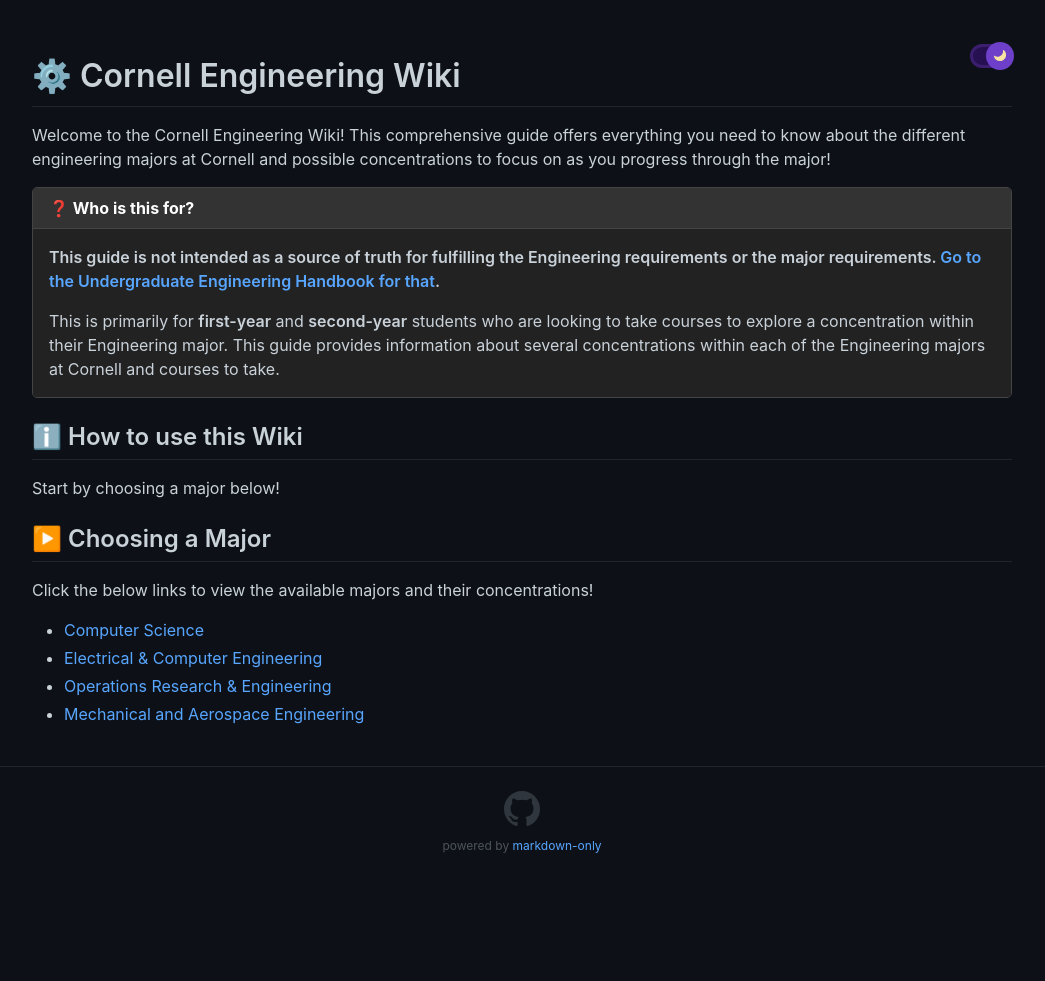
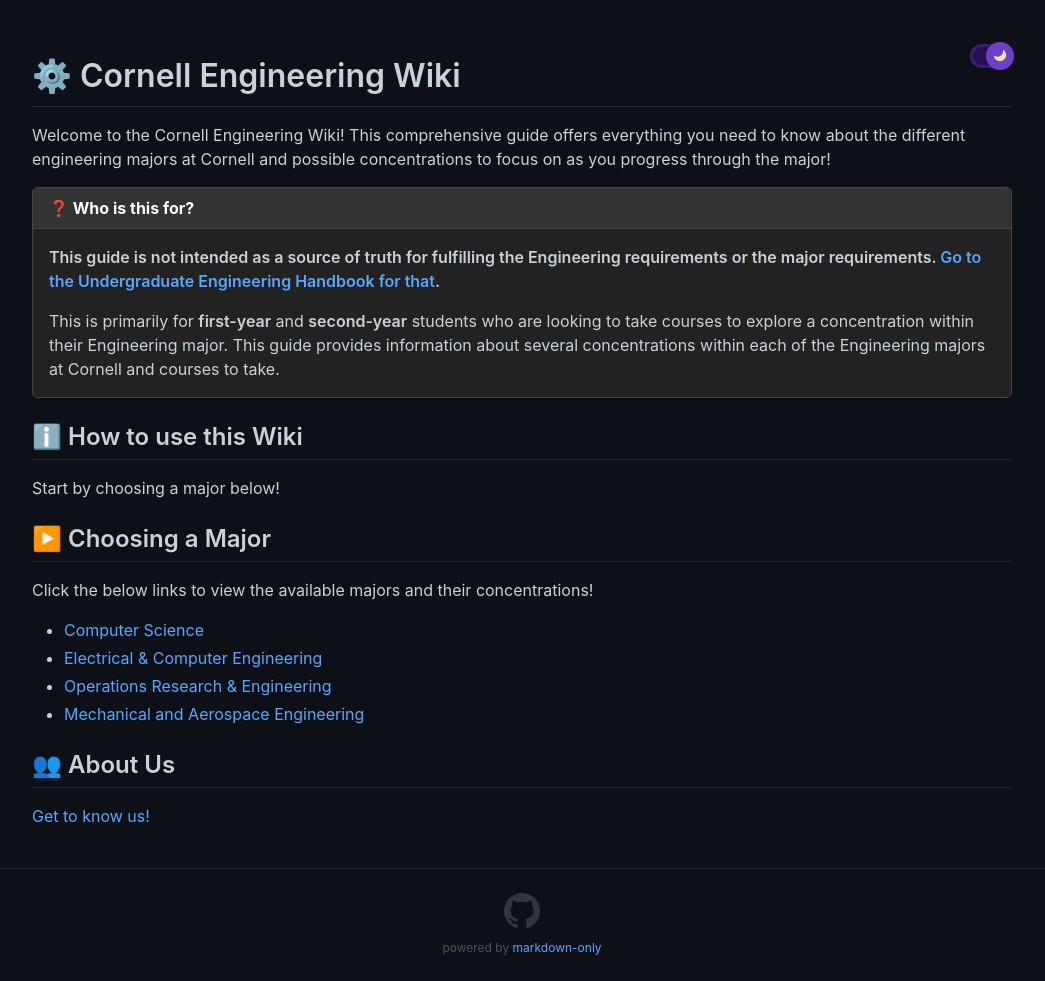
Before and after one commit to jmyphn/engineering-wiki, a Jekyll site: the page built from index.md, in a window 1280 px wide. Shown: the whole page, without its empty margins (118-1163 px from the left). Built offline with Jekyll 4.4.1, drawn with Linux system fonts in a browser that asks for light colours; our own code applies the rules of GitHub Pages for plain Markdown files; before the commit the page ends 900 px from its top, so only the background shows below that.

Commit message:
about us

```diff
--- a/index.md
+++ b/index.md
@@ -25,3 +25,6 @@ Click the below links to view the available majors and their concentrations!
 - [Electrical & Computer Engineering]({{ '/ecemajor/' | relative_url }})
 - [Operations Research & Engineering]({{ '/oriemajor/' | relative_url }})
 - [Mechanical and Aerospace Engineering]({{ '/maemajor/' | relative_url }})
+
+## 👥 About Us
+[Get to know us!]({{ '/aboutus/' | relative_url }})
```
Also changed, not shown: aboutus.md (+1 -1 lines).
